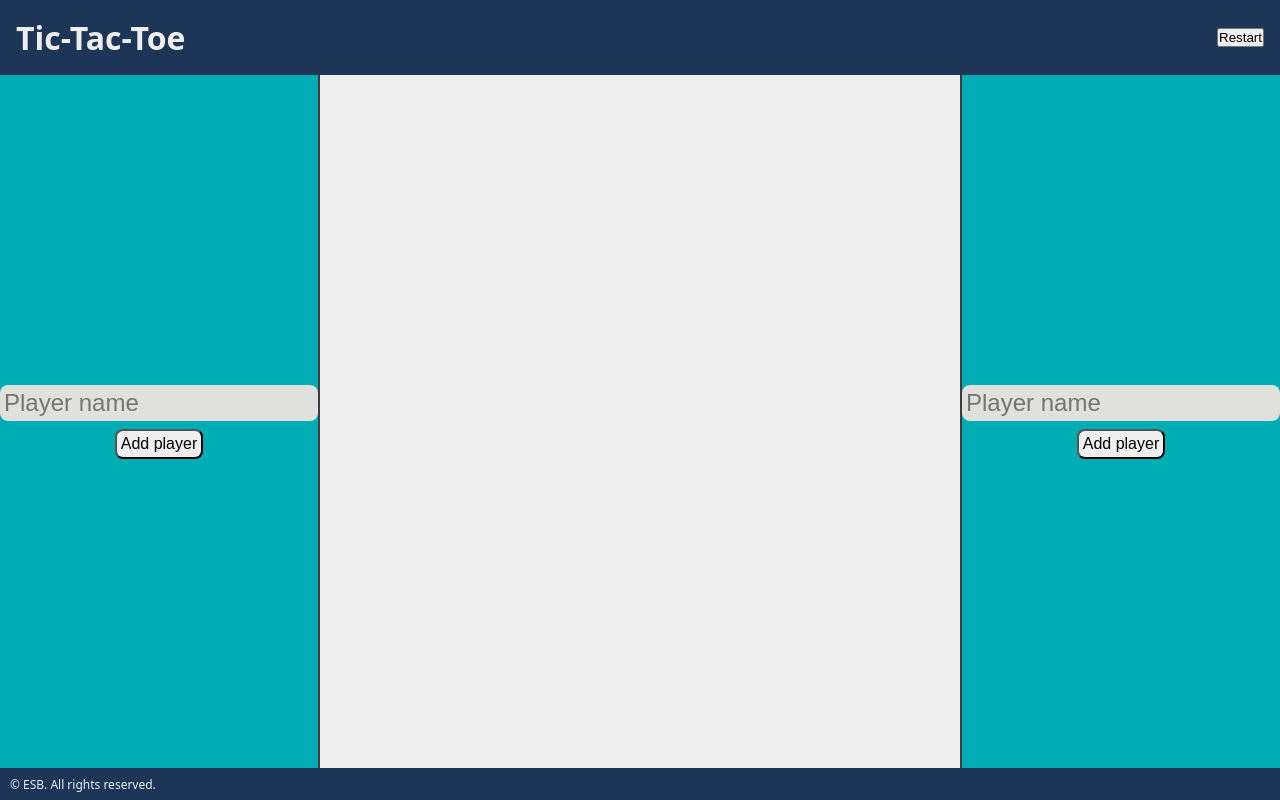
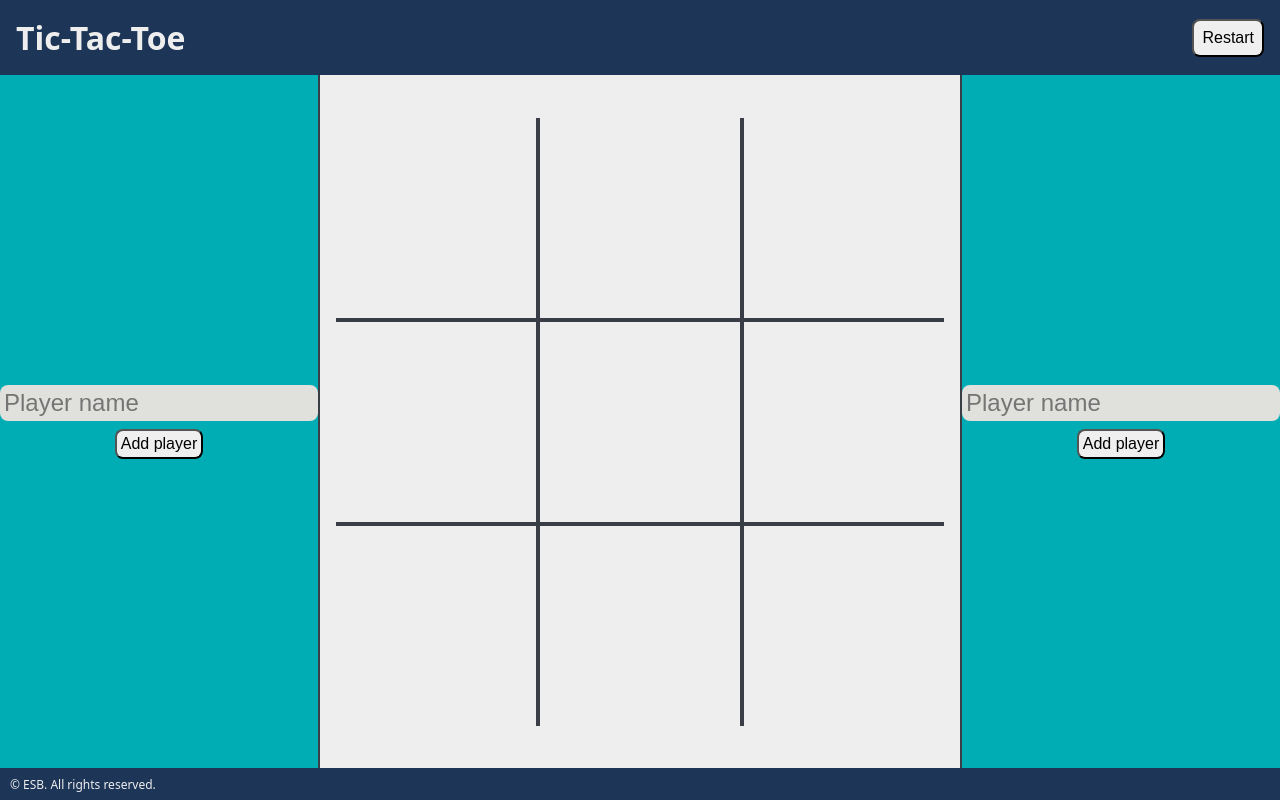
Before and after one commit to esb-11/Tic-Tac-Toe, a plain HTML site: page index.html in a window 1280 px wide. Drawn offline with Linux system fonts and the light colour scheme.

Commit message:
finish page styles

```diff
--- a/script.js
+++ b/script.js
@@ -23,7 +23,6 @@ const events = (function () {
 
     function emit(eventName, data) {
         if (!events[eventName]) return;
-        console.log(eventName);
         events[eventName].forEach(e => e(data));
     }
 
@@ -42,7 +41,7 @@ const gameDisplay = (function () {
     }
 
     function createBoard(board) {
-        const boardDiv = document.createElement("div")
+        const boardDiv = document.createElement("div");
         boardDiv.classList.add("board-display");
 
         for (row in board) {
@@ -50,8 +49,7 @@ const gameDisplay = (function () {
             boardDiv.appendChild(rowDiv);
         }
 
-        console.log(boardDiv.innerHTML);
-        displayDiv.innerHTML = boardDiv.innerHTML;
+        displayDiv.appendChild(boardDiv);
     }
 
     function makeRow(row) {
@@ -62,6 +60,7 @@ const gameDisplay = (function () {
             const cellDiv = document.createElement("div");
             cellDiv.classList.add("board-cell");
             cellDiv.innerText = row[cell].getMark();
+
             rowDiv.appendChild(cellDiv);
         }
 
--- a/styles.css
+++ b/styles.css
@@ -42,6 +42,12 @@ button:hover {
     font-weight: bold;
 }
 
+.restart-button {
+    font-size: 16px;
+    padding: 8px;
+    border-radius: 8px;
+}
+
 .footer {
     display: flex;
     flex-direction: column;
@@ -52,7 +58,7 @@ button:hover {
 }
 
 .main {
-    background-color: #00ADB5;
+    background-color: #EEEEEE;
     color: white;
     display: grid;
     grid-template-columns: 1fr 3fr 1fr;
@@ -65,6 +71,7 @@ button:hover {
     align-items: center;
     gap: 1%;
     font-size: 32px;
+    background-color: #00ADB5;
 }
 
 .player-info {
@@ -103,5 +110,31 @@ button:hover {
 }
 
 #game-board {
+    margin: 16px;
+    display: flex;
+    align-items: center;
+    justify-content: center;
+}
+
+.board-display {
+    height: fit-content;
+    width: fit-content;
+    display: grid;
+    grid-template-rows: 1fr 1fr 1fr;
+    gap: 4px;
+    background-color: #393E46;
+}
+
+.board-row {
+    display: grid;
+    grid-template-columns: 1fr 1fr 1fr;
+    width: fit-content;
+    gap: 4px;
+}
+
+.board-cell {
     background-color: #EEEEEE;
+    display: inline-block;
+    width: 200px;
+    height: 200px;
 }
```
